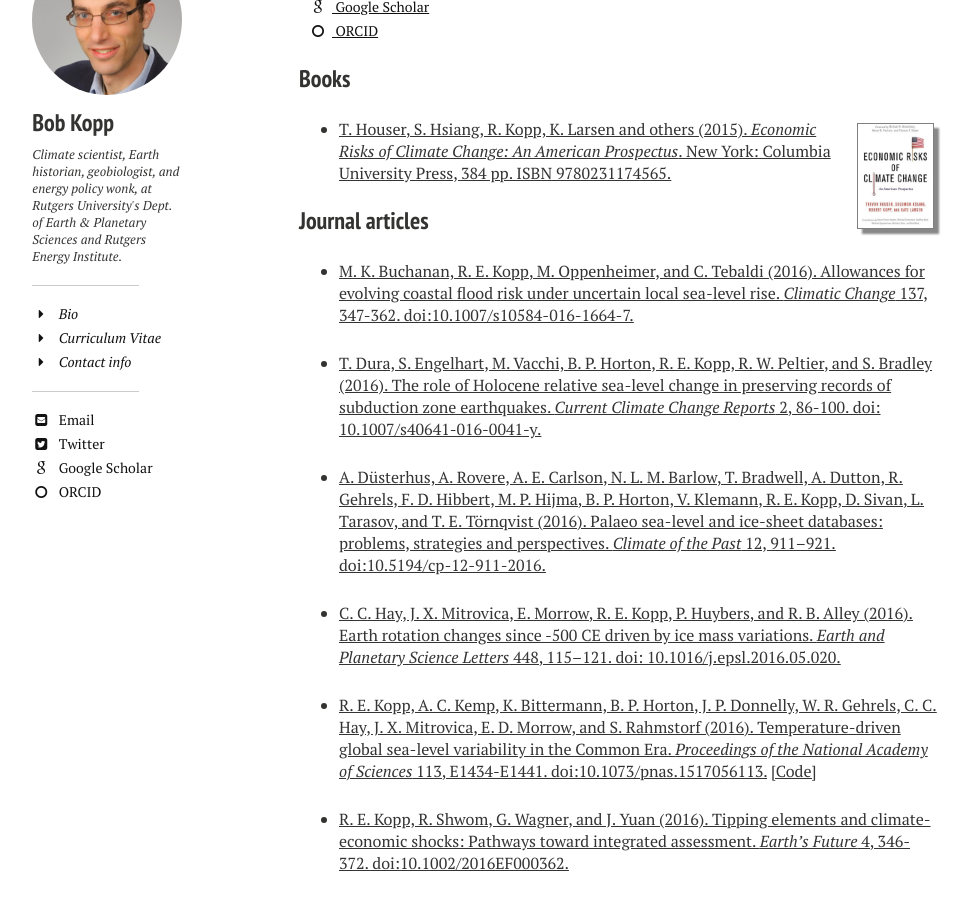
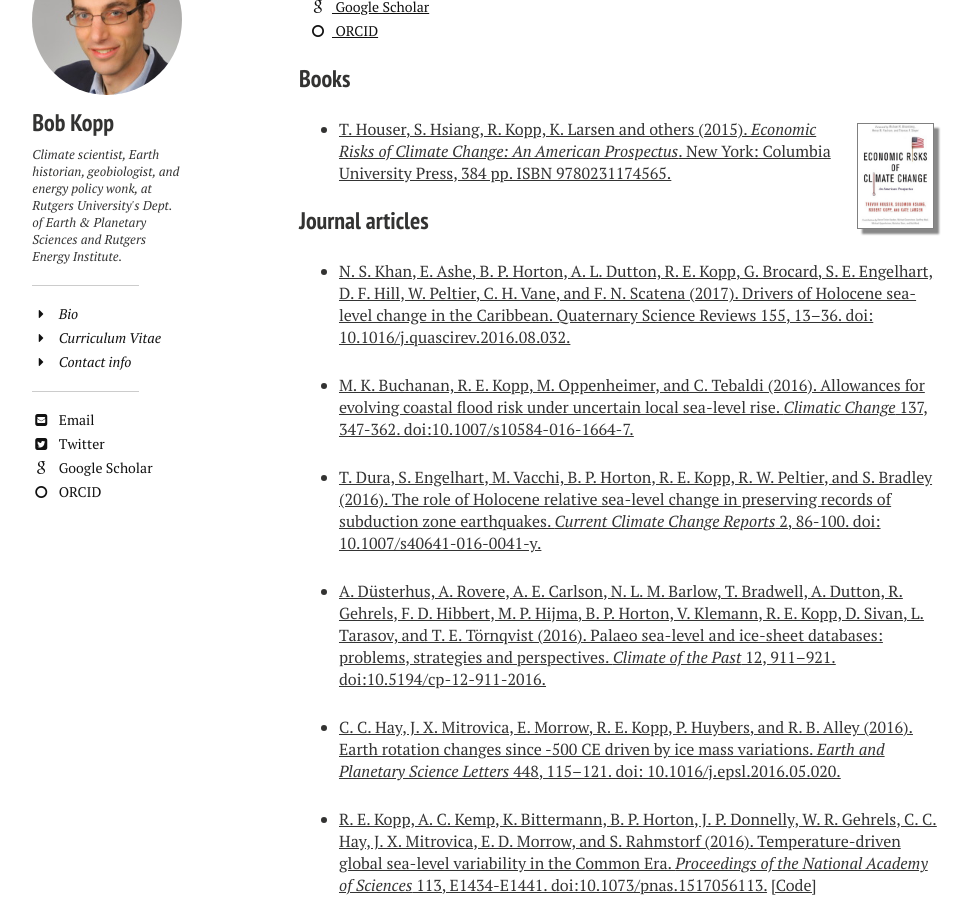
Before and after one commit to mrke/bobkopp.github.io, a Jekyll site: the page built from papers/index.md, in a window 1280 px wide and 900 px high, scrolled down 1136 px. Shown: the whole window, without its empty margins (21-992 px from the left). Built offline with Jekyll 4.4.1, drawn with Linux system fonts in a browser that asks for light colours; nearby versions of some CDN libraries.

Commit message:
Khan et al 2017

```diff
--- a/papers/index.md
+++ b/papers/index.md
@@ -38,6 +38,8 @@ image:
 <!-- ### Working papers -->
 
 ### Journal articles
+
+* [N. S. Khan, E. Ashe, B. P. Horton, A. L. Dutton, R. E. Kopp, G. Brocard, S. E. Engelhart, D. F. Hill, W. Peltier, C. H. Vane, and F. N. Scatena (2017). Drivers of Holocene sea-level change in the Caribbean. Quaternary Science Reviews 155, 13–36. doi: 10.1016/j.quascirev.2016.08.032.](http://dx.doi.org/10.1016/j.quascirev.2016.08.032)
 
 * [M. K. Buchanan, R. E. Kopp, M. Oppenheimer, and C. Tebaldi (2016). Allowances for evolving coastal flood risk under uncertain local sea-level rise. _Climatic Change_ 137, 347-362. doi:10.1007/s10584-016-1664-7.](http://dx.doi.org/10.1007/s10584-016-1664-7)
 
```
